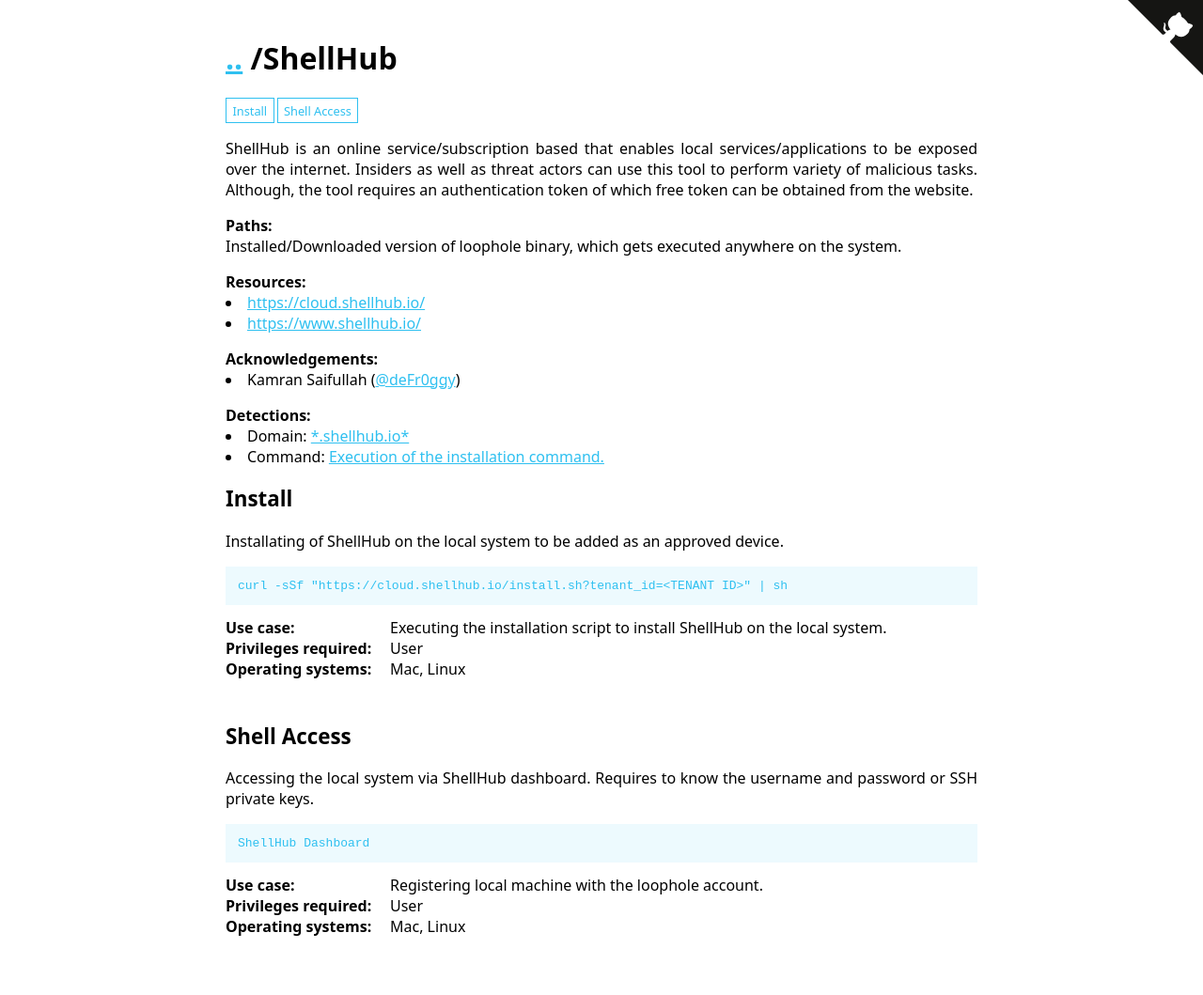
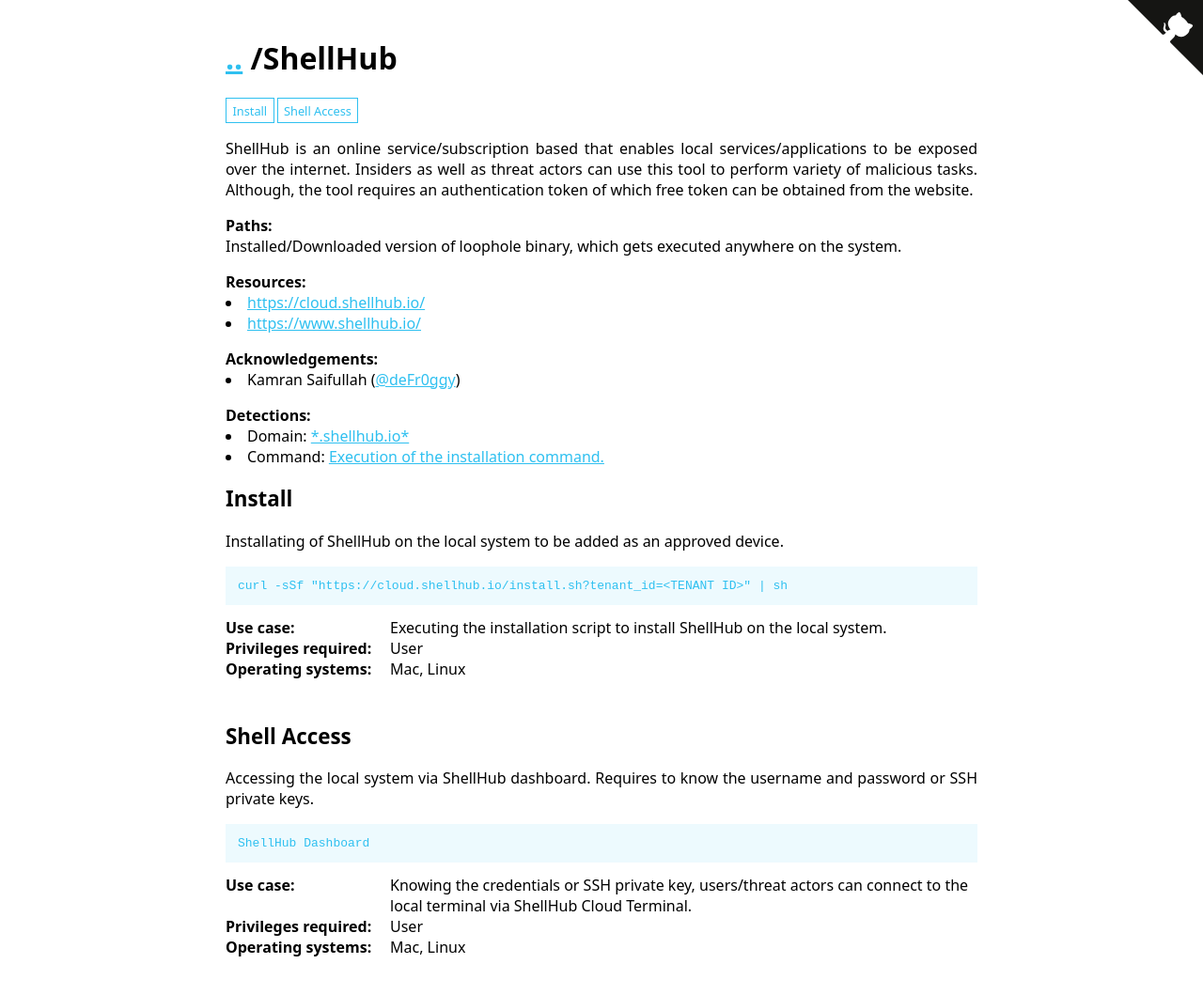
Before and after one commit to LOTTunnels/LOTTunnels.github.io, a Jekyll site: the page built from _lottunnels/Binaries/shellhub.md, in a window 1280 px wide. Shown: the whole page at 94% size. Built offline with Jekyll 4.4.1, drawn with Linux system fonts in a browser that asks for light colours; before the commit the page ends 1037 px from its top, so only the background shows below that.

Commit message:
ShellHub Tunnels

```diff
--- a/_lottunnels/Binaries/shellhub.md
+++ b/_lottunnels/Binaries/shellhub.md
@@ -15,7 +15,7 @@
 
   - Command: ShellHub Dashboard
     Description: Accessing the local system via ShellHub dashboard. Requires to know the username and password or SSH private keys.
-    Usecase: Registering local machine with the loophole account.
+    Usecase: Knowing the credentials or SSH private key, users/threat actors can connect to the local terminal via ShellHub Cloud Terminal.
     Category: shell-access
     Privileges: User
     OperatingSystem: Mac, Linux
```
